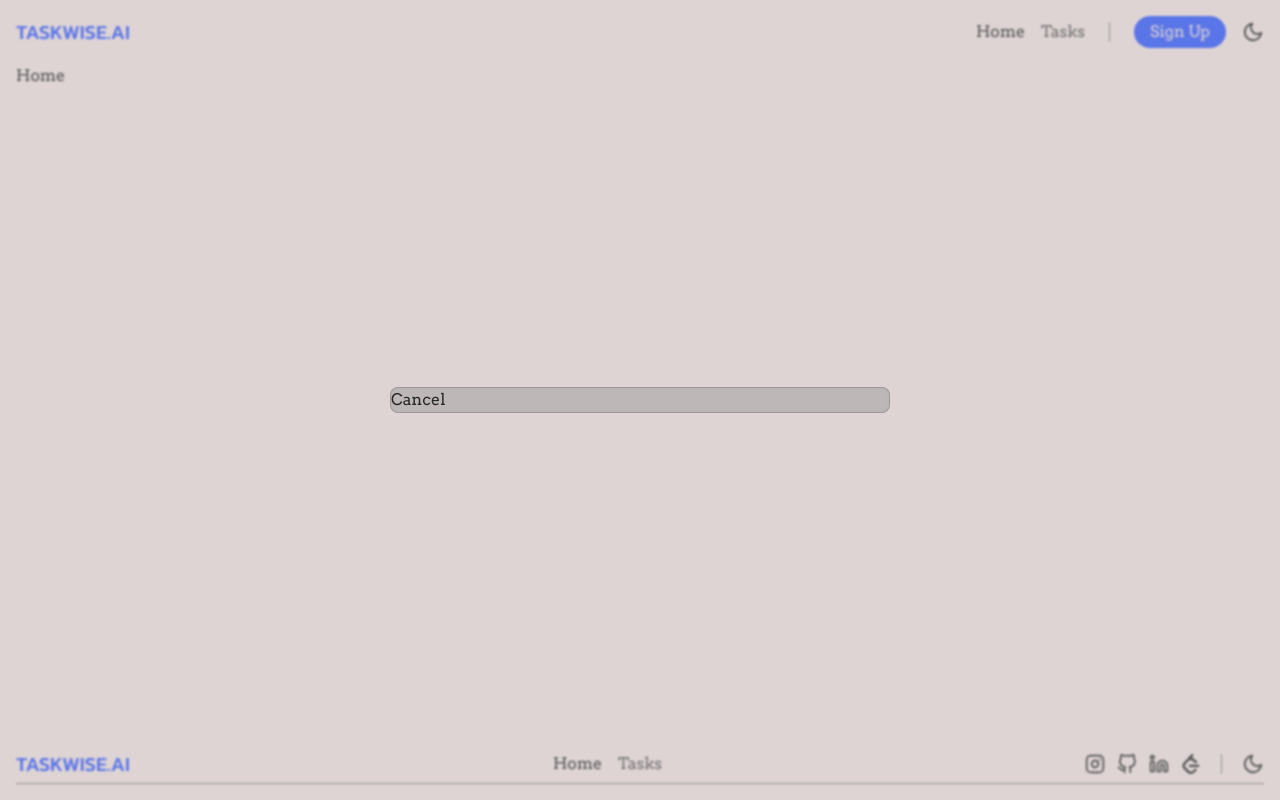
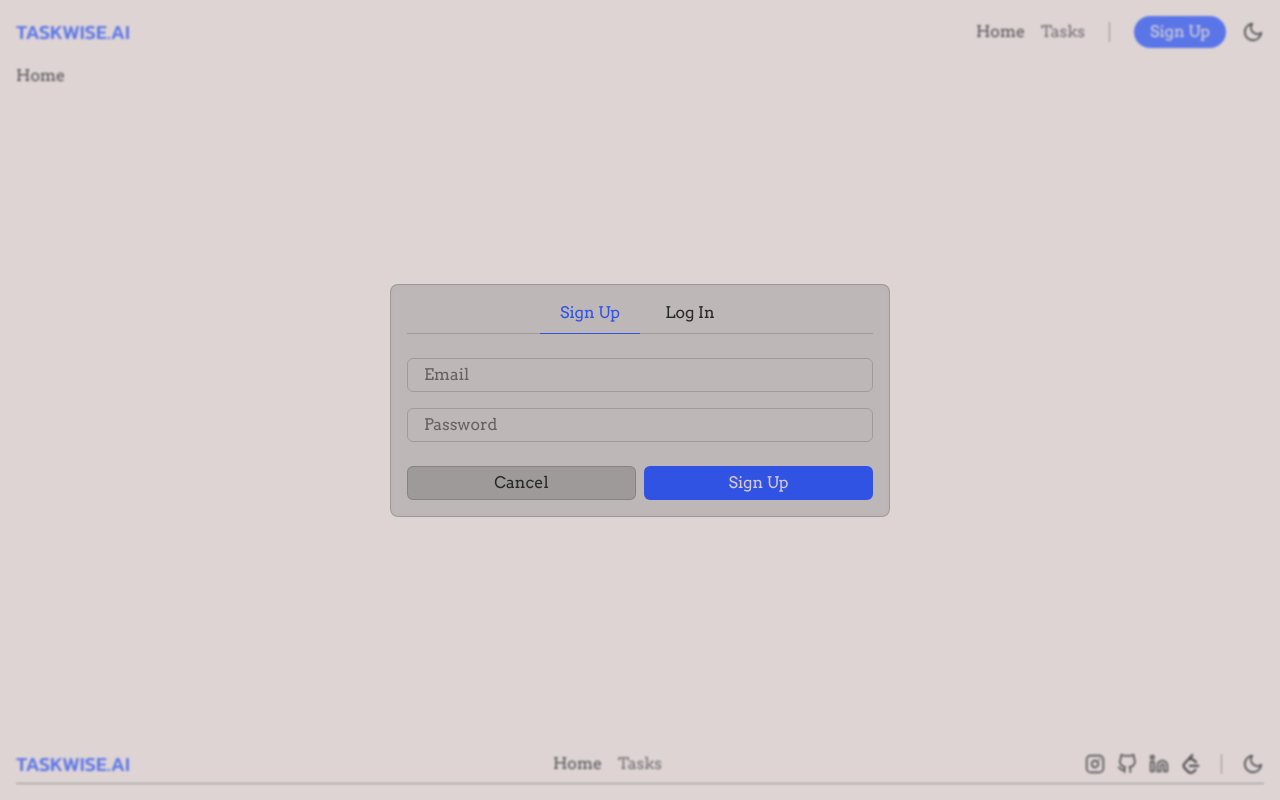
Before and after one commit to Choaib-ELMADI/taskwise-ai, a React (Vite) app in the folder frontend/: page / in a window 1280 px wide. Both pictures are taken after a click on the button "Sign Up". Built offline with nearby package versions, Linux system fonts and the light colour scheme.

Commit message:
Create the signup/login model

```diff
--- a/frontend/src/components/Logo.jsx
+++ b/frontend/src/components/Logo.jsx
@@ -5,7 +5,7 @@ const Logo = () => {
 	return (
 		<Link
 			to="/"
-			className="text-brand uppercase font-kanit font-medium text-medium hover:opacity-80 transition-all"
+			className="text-brand uppercase font-kanit font-medium text-medium hover:text-custom_02 transition-all duration-300"
 		>
 			TaskWise.ai
 		</Link>
--- a/frontend/src/components/SignUp.jsx
+++ b/frontend/src/components/SignUp.jsx
@@ -7,7 +7,7 @@ const SignUp = () => {
 
 	return (
 		<button
-			className="bg-brand text-background dark:text-text whitespace-nowrap px-4 py-1 rounded-[100px]"
+			className="bg-brand text-background dark:text-text whitespace-nowrap px-4 py-1 rounded-[100px] hover:bg-custom_02 transition-all duration-300"
 			onClick={() => toggleModel()}
 		>
 			Sign Up
--- a/frontend/src/components/SignUpModel.jsx
+++ b/frontend/src/components/SignUpModel.jsx
@@ -1,10 +1,21 @@
-import React, { useContext } from "react";
+import React, { useContext, useState } from "react";
 import { motion } from "framer-motion";
 
 import { SignUpModelContext } from "../context/SignUpModelContext";
 
 const SignUpModel = () => {
+	const [userData, setUserData] = useState({ email: "", password: "" });
+	const [actionType, setActionType] = useState("signup");
 	const { toggleModel } = useContext(SignUpModelContext);
+
+	const handleChange = (e) => {
+		const { name, value } = e.target;
+		setUserData({ ...userData, [name]: value });
+	};
+
+	const handleSubmit = (e) => {
+		e.preventDefault();
+	};
 
 	return (
 		<div
@@ -12,12 +23,67 @@ const SignUpModel = () => {
 			onClick={() => toggleModel()}
 		>
 			<motion.div
-				className="rounded-lg bg-hovery backdrop-blur-sm border border-hovery w-[calc(100%-1rem)] max-w-[500px] cursor-default relative"
+				className="rounded-lg bg-hovery backdrop-blur-sm border border-hovery w-[calc(100%-1rem)] max-w-[500px] cursor-default relative p-4"
 				onClick={(e) => e.stopPropagation()}
 				initial={{ rotateZ: -10, opacity: 0, y: "0rem" }}
 				animate={{ rotateZ: 0, opacity: 1 }}
 			>
-				<button onClick={() => toggleModel()}>Cancel</button>
+				<div
+					className={`w-full border-b border-hovery flex items-center justify-center mb-6 relative after:absolute after:bottom-[-1px] after:w-[100px] after:h-[1px] after:bg-brand after:transition-all after:-translate-x-[50%] ${
+						actionType === "signup"
+							? "after:left-[calc(50%-50px)]"
+							: "after:left-[calc(50%+50px)]"
+					}`}
+				>
+					<button
+						onClick={() => setActionType("signup")}
+						className={`${
+							actionType === "signup" ? "text-brand" : ""
+						} pb-2 w-[100px] text-center`}
+					>
+						Sign Up
+					</button>
+					<button
+						onClick={() => setActionType("login")}
+						className={` ${
+							actionType === "login" ? "text-brand" : ""
+						} pb-2 w-[100px] text-center`}
+					>
+						Log In
+					</button>
+				</div>
+				<form className="flex flex-col gap-2 w-full" onSubmit={handleSubmit}>
+					<input
+						type="email"
+						name="email"
+						placeholder="Email"
+						className="border border-hovery outline-none py-1 pl-4 bg-[transparent] rounded-md placeholder:text-text placeholder:opacity-60"
+						value={userData.email}
+						onChange={handleChange}
+					/>
+					<input
+						type="password"
+						name="password"
+						placeholder="Password"
+						className="border border-hovery outline-none py-1 pl-4 bg-[transparent] rounded-md placeholder:text-text placeholder:opacity-60 mt-2"
+						value={userData.password}
+						onChange={handleChange}
+					/>
+					<div className="grid grid-cols-1 xs:grid-cols-2 gap-2 mt-4">
+						<div
+							onClick={() => toggleModel()}
+							className="text-center rounded-md backdrop-blur-[0.1px] border border-hovery py-1 cursor-pointer hover:bg-hovery transition-all select-none"
+						>
+							Cancel
+						</div>
+						<button
+							type="submit"
+							className="text-center rounded-md bg-brand py-1 text-background dark:text-text hover:bg-custom_02 transition-all duration-300 select-none"
+						>
+							{actionType === "signup" ? "Sign Up" : "Log In"}
+						</button>
+					</div>
+				</form>
 			</motion.div>
 		</div>
 	);
--- a/frontend/src/index.css
+++ b/frontend/src/index.css
@@ -14,7 +14,7 @@
         --brand: #3153e3;
 
         --custom_01: #c6b594;
-        --custom_02: #3c215f;
+        --custom_02: #583fc6;
         --custom_03: #e1d1d1;
 
         --radius: 0.5rem;
--- a/frontend/tailwind.config.js
+++ b/frontend/tailwind.config.js
@@ -4,7 +4,7 @@ export default {
 	darkMode: "class",
 	theme: {
 		screens: {
-			xs: "360px",
+			xs: "380px",
 			sm: "480px",
 			md: "600px",
 			lg: "976px",
```
